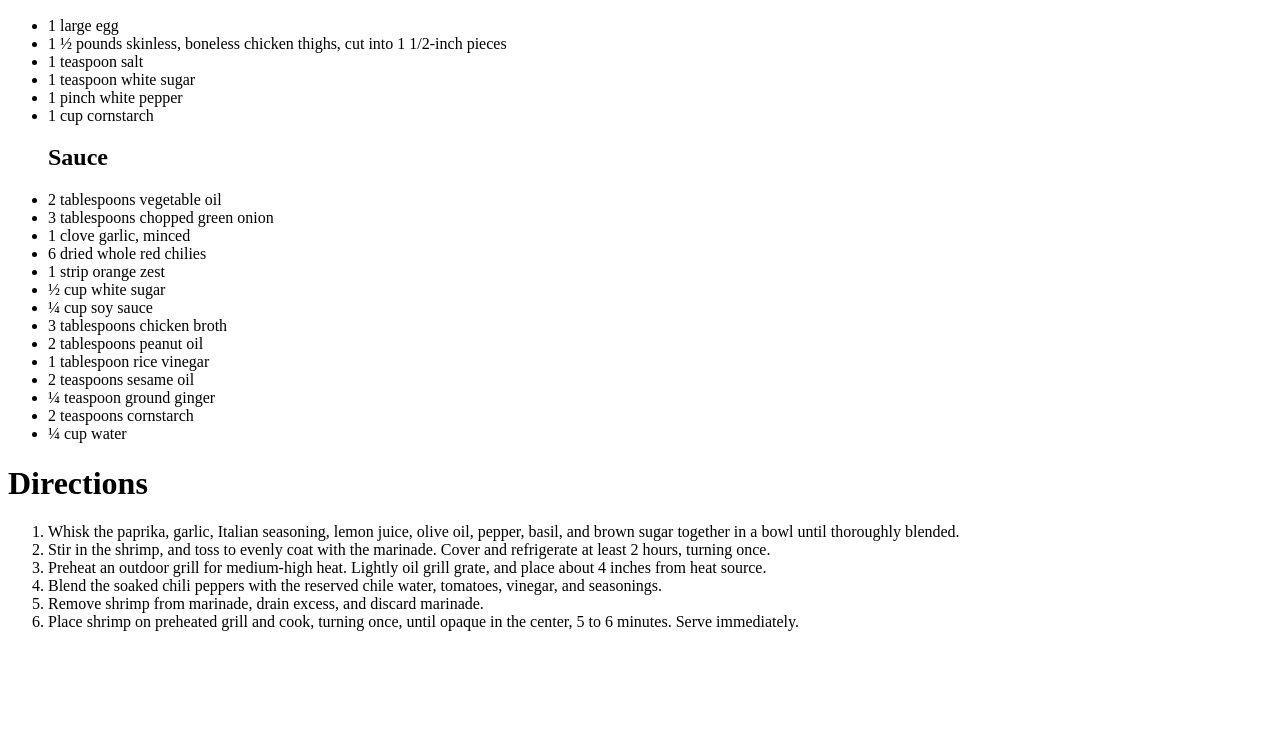
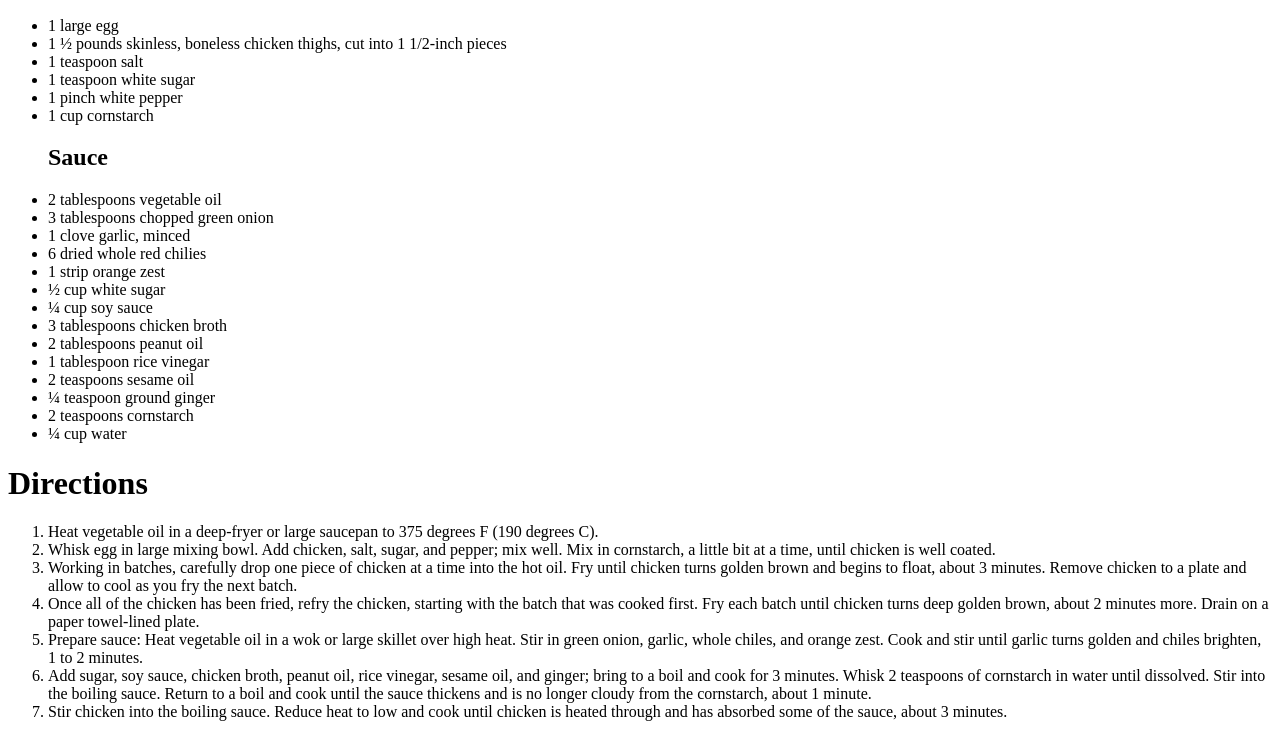
Before and after one commit to jw-chappell/odin_recipes, a plain HTML site: page recipes/chicken.html in a window 1280 px wide. Shown: the part 324-1061 px from the top of the page. Before the commit the page ends 971 px from the top, so only its background shows below. Drawn offline with Linux system fonts and the light colour scheme.

Commit message:
Added Directions

```diff
--- a/recipes/chicken.html
+++ b/recipes/chicken.html
@@ -43,14 +43,13 @@
 
   <h1>Directions</h1>
   <ol>
-    <li>Whisk the paprika, garlic, Italian seasoning, lemon juice, olive oil, pepper, basil, and brown sugar together in a bowl until thoroughly blended.  </li>
-    <li>Stir in the shrimp, and toss to evenly coat with the marinade. Cover and refrigerate at least 2 hours, turning once.</li>
-    <li>Preheat an outdoor grill for medium-high heat. Lightly oil grill grate, and place about 4 inches from heat source.
-    </li>
-    <li>Blend the soaked chili peppers with the reserved chile water, tomatoes, vinegar, and seasonings.</li>
-    <li>Remove shrimp from marinade, drain excess, and discard marinade.</li>
-    <li>Place shrimp on preheated grill and cook, turning once, until opaque in the center, 5 to 6 minutes. Serve immediately.
-    </li>
+    <li>Heat vegetable oil in a deep-fryer or large saucepan to 375 degrees F (190 degrees C).</li>
+    <li>Whisk egg in large mixing bowl. Add chicken, salt, sugar, and pepper; mix well. Mix in cornstarch, a little bit at a time, until chicken is well coated.</li>
+    <li>Working in batches, carefully drop one piece of chicken at a time into the hot oil. Fry until chicken turns golden brown and begins to float, about 3 minutes. Remove chicken to a plate and allow to cool as you fry the next batch.</li>
+    <li>Once all of the chicken has been fried, refry the chicken, starting with the batch that was cooked first. Fry each batch until chicken turns deep golden brown, about 2 minutes more. Drain on a paper towel-lined plate.</li>
+    <li>Prepare sauce: Heat vegetable oil in a wok or large skillet over high heat. Stir in green onion, garlic, whole chiles, and orange zest. Cook and stir until garlic turns golden and chiles brighten, 1 to 2 minutes.</li>
+    <li>Add sugar, soy sauce, chicken broth, peanut oil, rice vinegar, sesame oil, and ginger; bring to a boil and cook for 3 minutes. Whisk 2 teaspoons of cornstarch in water until dissolved. Stir into the boiling sauce. Return to a boil and cook until the sauce thickens and is no longer cloudy from the cornstarch, about 1 minute.</li>
+    <li>Stir chicken into the boiling sauce. Reduce heat to low and cook until chicken is heated through and has absorbed some of the sauce, about 3 minutes.</li>
   </ol>
 </body>
 </html>
```
